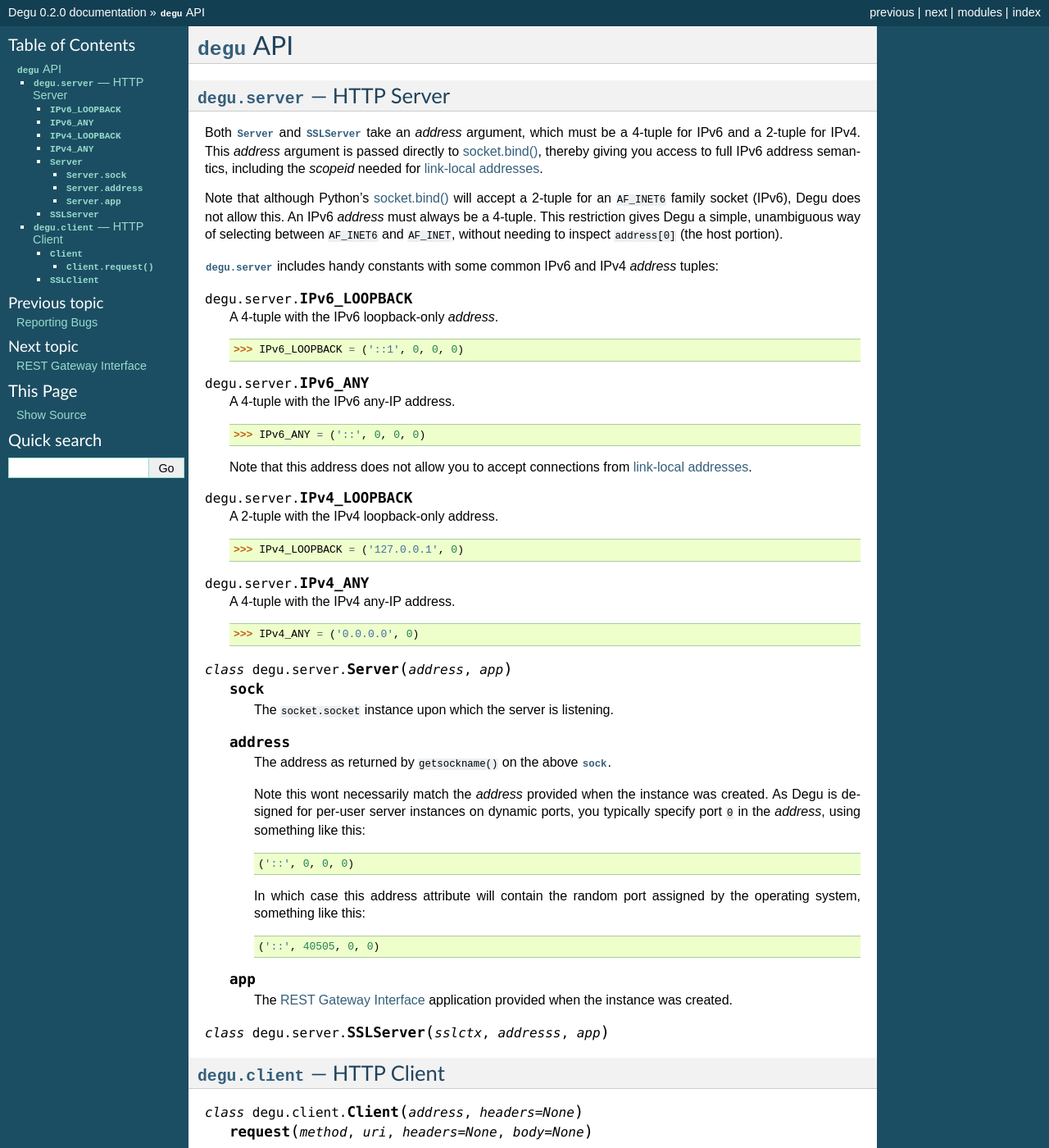
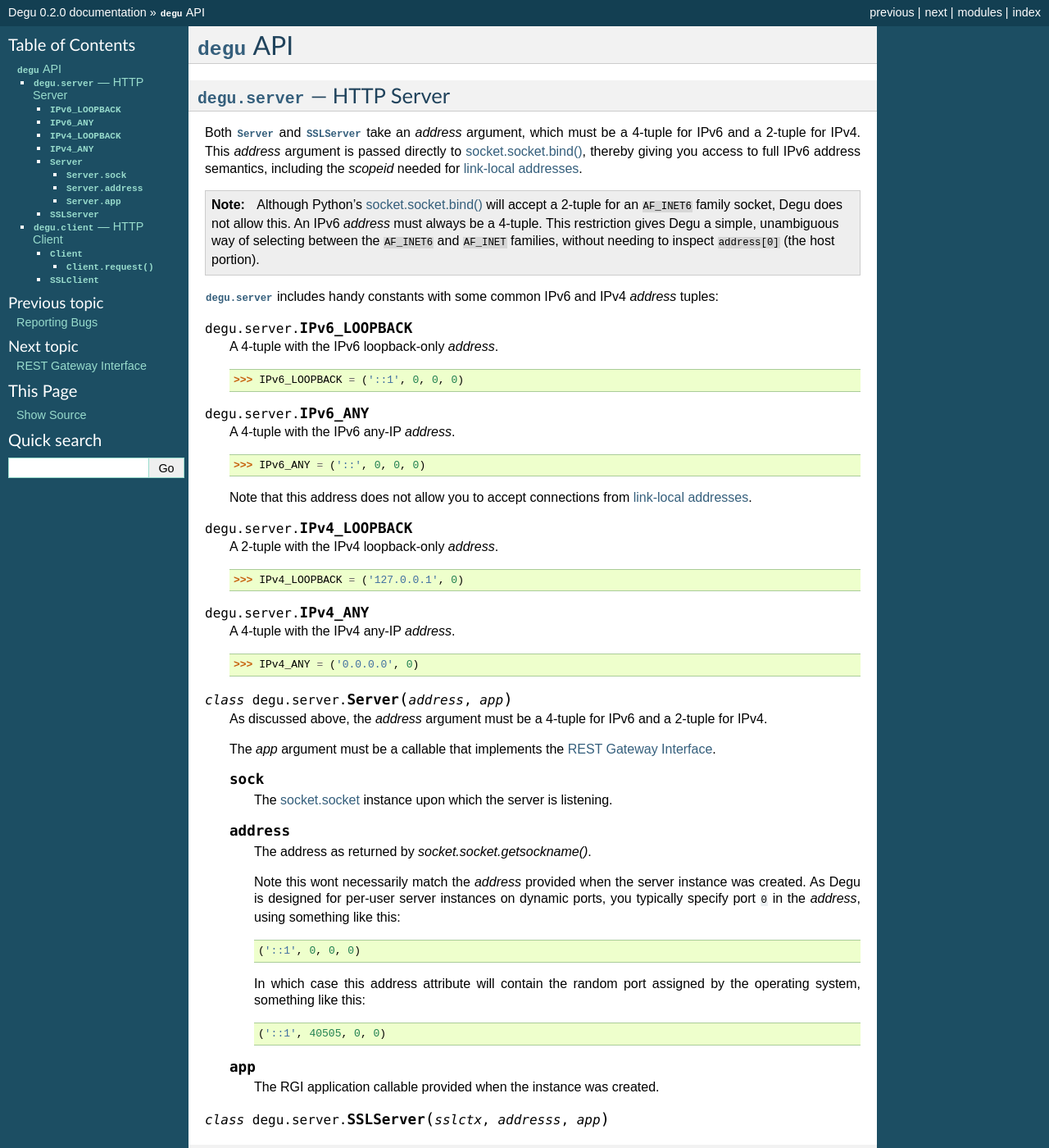
Before and after one commit to json420/degu, a Sphinx documentation site: the page built from doc/degu.rst, in a window 1280 px wide and 1400 px high. Shown: the whole window at 82% size. Built offline with Sphinx 7.4.7, drawn with Linux system fonts in a browser that asks for light colours.

Commit message:
More documentation doodles

```diff
--- a/doc/degu.rst
+++ b/doc/degu.rst
@@ -14,14 +14,16 @@
 
 Both :class:`Server` and :class:`SSLServer` take an *address* argument, which
 must be a 4-tuple for IPv6 and a 2-tuple for IPv4.  This *address* argument is
-passed directly to `socket.bind()`_, thereby giving you access to full IPv6
+passed directly to `socket.socket.bind()`_, thereby giving you access to full IPv6
 address semantics, including the *scopeid* needed for `link-local addresses`_.
 
-Note that although Python's `socket.bind()`_ will accept a 2-tuple for an
-``AF_INET6`` family socket (IPv6), Degu does not allow this.  An IPv6 *address*
-must always be a 4-tuple.  This restriction gives Degu a simple, unambiguous way
-of selecting between ``AF_INET6`` and ``AF_INET``, without needing to inspect
-``address[0]`` (the host portion).
+.. note::
+
+    Although Python's `socket.socket.bind()`_ will accept a 2-tuple for an
+    ``AF_INET6`` family socket, Degu does not allow this.  An IPv6 *address*
+    must always be a 4-tuple.  This restriction gives Degu a simple, unambiguous
+    way of selecting between the ``AF_INET6`` and ``AF_INET`` families, without
+    needing to inspect ``address[0]`` (the host portion).
 
 :mod:`degu.server` includes handy constants with some common IPv6 and IPv4
 *address* tuples:
@@ -35,7 +37,7 @@ of selecting between ``AF_INET6`` and ``AF_INET``, without needing to inspect
 
 .. data:: IPv6_ANY
 
-    A 4-tuple with the IPv6 any-IP address.
+    A 4-tuple with the IPv6 any-IP *address*.
 
     >>> IPv6_ANY = ('::', 0, 0, 0)
 
@@ -45,14 +47,14 @@ of selecting between ``AF_INET6`` and ``AF_INET``, without needing to inspect
 
 .. data:: IPv4_LOOPBACK
 
-    A 2-tuple with the IPv4 loopback-only address.
+    A 2-tuple with the IPv4 loopback-only *address*.
 
     >>> IPv4_LOOPBACK = ('127.0.0.1', 0)
 
 
 .. data:: IPv4_ANY
 
-    A 4-tuple with the IPv4 any-IP address.
+    A 4-tuple with the IPv4 any-IP *address*.
 
     >>> IPv4_ANY = ('0.0.0.0', 0)
 
@@ -60,29 +62,34 @@ of selecting between ``AF_INET6`` and ``AF_INET``, without needing to inspect
 
 .. class:: Server(address, app)
 
+    As discussed above, the *address* argument must be a 4-tuple for IPv6 and a
+    2-tuple for IPv4.
+
+    The *app* argument must be a callable that implements the :doc:`rgi`.
+
     .. attribute:: sock
 
-        The ``socket.socket`` instance upon which the server is listening.
+        The `socket.socket`_ instance upon which the server is listening.
 
     .. attribute:: address
 
-        The address as returned by ``getsockname()`` on the above :attr:`sock`.
+        The address as returned by `socket.socket.getsockname()`.
 
-        Note this wont necessarily match the *address* provided when the
+        Note this wont necessarily match the *address* provided when the server
         instance was created.  As Degu is designed for per-user server instances
         on dynamic ports, you typically specify port ``0`` in the *address*,
         using something like this::
 
-            ('::', 0, 0, 0)
+            ('::1', 0, 0, 0)
 
         In which case this address attribute will contain the random port
         assigned by the operating system, something like this::
 
-            ('::', 40505, 0, 0)
+            ('::1', 40505, 0, 0)
 
     .. attribute:: app
 
-        The :doc:`rgi` application provided when the instance was created.
+        The RGI application callable provided when the instance was created.
 
 
 
@@ -104,6 +111,8 @@ of selecting between ``AF_INET6`` and ``AF_INET``, without needing to inspect
 .. class:: SSLClient(sslctx, address, headers=None)
 
 
-
-.. _`socket.bind()`: http://docs.python.org/3/library/socket.html#socket.socket.bind
+.. _`socket.socket.bind()`: http://docs.python.org/3/library/socket.html#socket.socket.bind
 .. _`link-local addresses`: http://en.wikipedia.org/wiki/Link-local_address#IPv6
+.. _`socket.socket`: http://docs.python.org/3/library/socket.html#socket-objects
+.. _`socket.socket.getsockname()`: http://docs.python.org/3/library/socket.html#socket.socket.getsockname
+.. _`socket.create_connection()`: http://docs.python.org/3/library/socket.html#socket.create_connection
```
